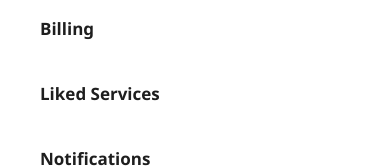
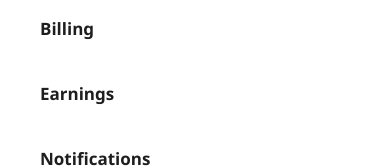
Before and after one commit to WajihulHassan944/service-marketplace, a Next.js app: page / in a window 390 px wide. Both pictures are taken after a click on the element 359 px from the left and 45 px from the top of the page. Shown: the part 524-692 px from the top of the page. Built offline with nearby package versions, Linux system fonts and the light colour scheme.

Commit message:
updated links

```diff
--- a/src/components/Navbar/Navbar.jsx
+++ b/src/components/Navbar/Navbar.jsx
@@ -111,13 +111,13 @@ const Navbar = () => {
     </div>
 
     <ul className="mobile-nav-links">
-      <Link href="/buyer/dashboard" className="mobile-navLink" onClick={() => setMenuOpen(false)}>
+      <Link href="/" className="mobile-navLink" onClick={() => setMenuOpen(false)}>
         <li className="mobile-nav-item">Dashboard</li>
       </Link>
       <Link href="/buyer/orders" className="mobile-navLink" onClick={() => setMenuOpen(false)}>
         <li className="mobile-nav-item">Orders</li>
       </Link>
-      <Link href="/services" className="mobile-navLink" onClick={() => setMenuOpen(false)}>
+      <Link href="/seller/services" className="mobile-navLink" onClick={() => setMenuOpen(false)}>
         <li className="mobile-nav-item">Services</li>
       </Link>
       <Link href="/messages" className="mobile-navLink" onClick={() => setMenuOpen(false)}>
@@ -126,8 +126,8 @@ const Navbar = () => {
       <Link href="/buyer/settings/billing" className="mobile-navLink" onClick={() => setMenuOpen(false)}>
         <li className="mobile-nav-item">Billing</li>
       </Link>
-      <Link href="/buyer/liked-services" className="mobile-navLink" onClick={() => setMenuOpen(false)}>
-        <li className="mobile-nav-item">Liked Services</li>
+      <Link href="/seller/earnings" className="mobile-navLink" onClick={() => setMenuOpen(false)}>
+        <li className="mobile-nav-item">Earnings</li>
       </Link>
       <Link href="/buyer/notifications" className="mobile-navLink" onClick={() => setMenuOpen(false)}>
         <li className="mobile-nav-item">Notifications</li>
```
